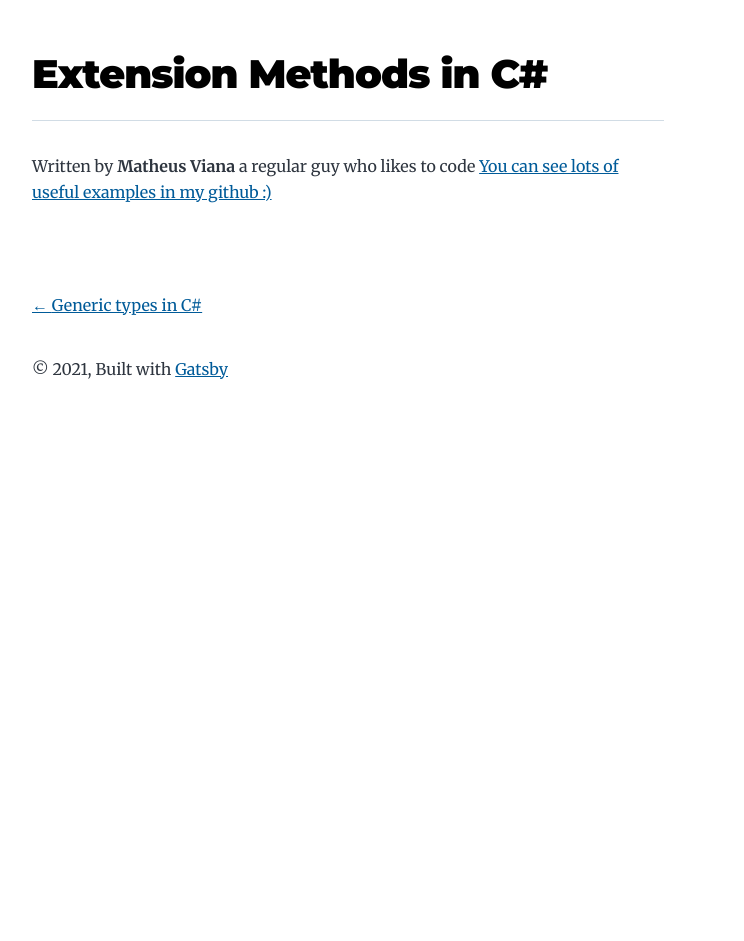
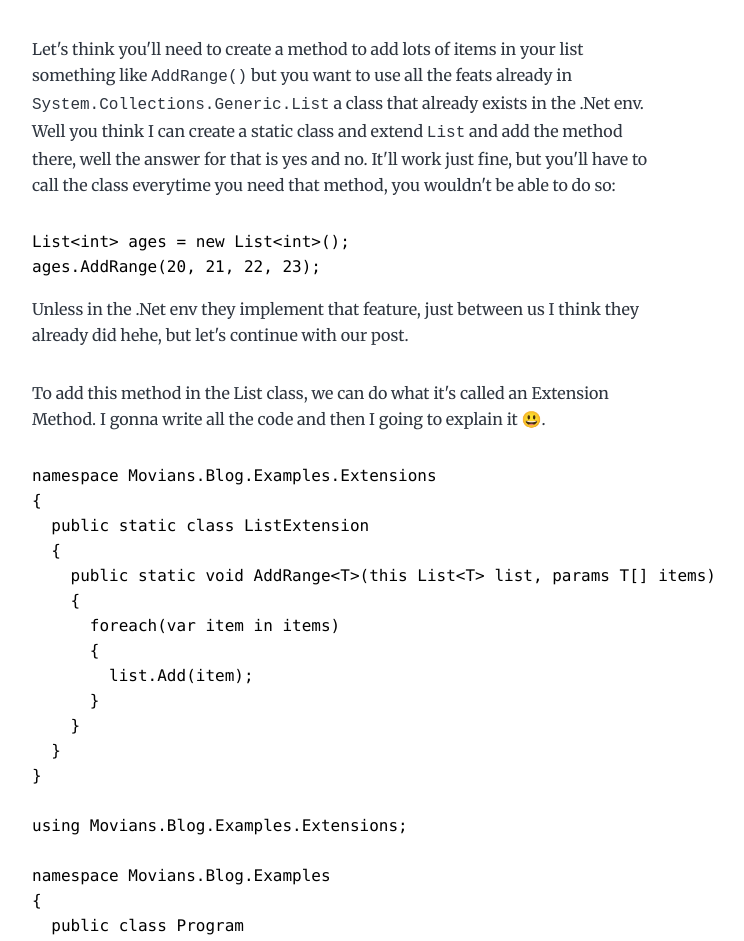
Before and after one commit to moviandev/blog, a Gatsby site: page /extension-methods-in-csharp/ in a window 1280 px wide. Shown: the part 204-1145 px from the top of the page, without its empty margins (292-1036 px from the left). Before the commit the page ends 800 px from the top, so only its background shows below. Built offline with nearby package versions, Linux system fonts and the light colour scheme; Gatsby itself is replaced by a stand-in of ours; some packages are replaced by stand-ins of ours; code samples lack their colours.

Commit message:
feat(extension-methods-in-csharp): added extensible methods post

````diff
--- a/content/blog/extension-methods-in-csharp/index.md
+++ b/content/blog/extension-methods-in-csharp/index.md
@@ -1,7 +1,67 @@
 ---
 title: Extension Methods in C#
 date: "2020-03-03T21:00:00.000Z"
-description: "Extension Methods in C#"
+description: "When you need to create your on method to a type|class that already exists"
 ---
 
-# Extension Methods in C#
+Let's think you'll need to create a method to add lots of items in your list something like `AddRange()` but you want to use all the feats already in `System.Collections.Generic.List` a class that already exists in the .Net env. Well you think I can create a static class and extend `List` and add the method there, well the answer for that is yes and no. It'll work just fine, but you'll have to call the class everytime you need that method, you wouldn't be able to do so:
+```csharp
+List<int> ages = new List<int>();
+ages.AddRange(20, 21, 22, 23);
+```
+Unless in the .Net env they implement that feature, just between us I think they already did hehe, but let's continue with our post.
+
+To add this method in the List class, we can do what it's called an Extension Method. I gonna write all the code and then I going to explain it 😃.
+
+```csharp
+namespace Movians.Blog.Examples.Extensions
+{
+  public static class ListExtension
+  {
+    public static void AddRange<T>(this List<T> list, params T[] items)
+    {
+      foreach(var item in items)
+      {
+        list.Add(item);
+      }
+    }
+  }
+}
+
+using Movians.Blog.Examples.Extensions;
+
+namespace Movians.Blog.Examples
+{
+  public class Program
+  {
+    public static void Main(string[] args)
+    {
+      List<int> ages = new List<int>();
+
+      ages.Add(21);
+
+      idades.AddRange(22, 23);
+
+      foreach(var age in ages)
+      {
+        Console.WriteLine($"{age}\n")
+        /*
+        * Output:
+        * 21
+        * 22
+        * 23
+        */
+      }
+
+      Console.ReadLine();
+    }
+  }
+}
+```
+
+Let's dissect our code, in the first namespace we have our ListExtension, where our extensible method is. But you may ask me that's just a regular static class and a regular method as well, well you're correct, to create an extensible method you just need to create a static class and a static what does turn it an extensible method is the keyword `this` in the params of the `AddRange()` method, when you use this keyword the compiler already know that's an extensible method, the `this` will bind your method to the object you're extending.
+
+Add range is a generic method, and the compiler will not complain about the lack of type per se hehe, when calling it. Why? You may ask me, well the answer is simple thats because it'll assume the value of `T` to the object you're extending, but that doesn't happen to all the objects.
+If you do that to a string you should specify the type of your extensible method.
+
+I hope that helped you 😄.
--- a/content/blog/get-to-know-arrays-csharp/index.md
+++ b/content/blog/get-to-know-arrays-csharp/index.md
@@ -1,10 +1,8 @@
 ---
 title: Creating indexers in C#
-date: "2020-03-01T19:20:000.284Z"
-description: "Creating indexers in C#"
+date: "2020-03-02T19:00:00.000Z"
+description: "With indexers you can access your class methods like you access a value in an Array"
 ---
-
-# Creating indexers in C#
 
 An indexer is the same as a getter method, but instead calling methods with ` YourMthod() `, you can call it like you'd did in an array ` YourMthod[]; `.
 So how can we implement it on a class?
--- a/gatsby-config.js
+++ b/gatsby-config.js
@@ -1,6 +1,6 @@
 module.exports = {
   siteMetadata: {
-    title: `Movian's tech blog`,
+    title: `Movian's blog`,
     author: {
       name: `Matheus Viana`,
       summary: `a regular guy who likes to code`,
````
Also changed, not shown: content/blog/generic-classes-in-csharp/index.md (+6 -5 lines), examples/hello-world/index-.md (renamed from content/blog/hello-world/index-.md), examples/hello-world/salty_egg.jpg (renamed from content/blog/hello-world/salty_egg.jpg), examples/my-second-post/index-.md (renamed from content/blog/my-second-post/index-.md), examples/new-beginnings/index-.md (renamed from content/blog/new-beginnings/index-.md).
